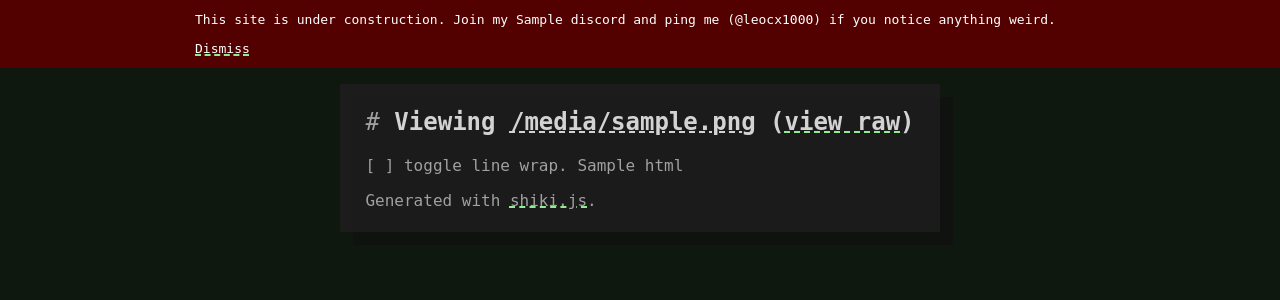
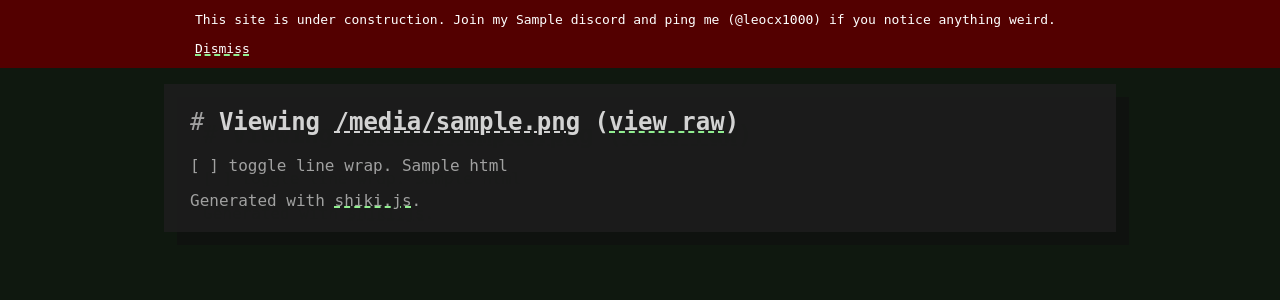
Before and after one commit to LeoCx1000/leo.might-be.gay, a Python web app: template templates/code.html in a window 1280 px wide. Shown: the part 52-352 px from the top of the page. Run offline with Jinja, Linux system fonts and the light colour scheme; the template is opened without the code that fills it: most values are stand-ins (such as "Sample title", 1, 10 or a date in 2020).

Commit message:
Add min width for code window

```diff
--- a/static/styles/code.css
+++ b/static/styles/code.css
@@ -8,6 +8,7 @@ body {
 
 .layout {
     max-width: fit-content;
+    min-width: min(95vw, var(--main-width));
 }
 
 
```
